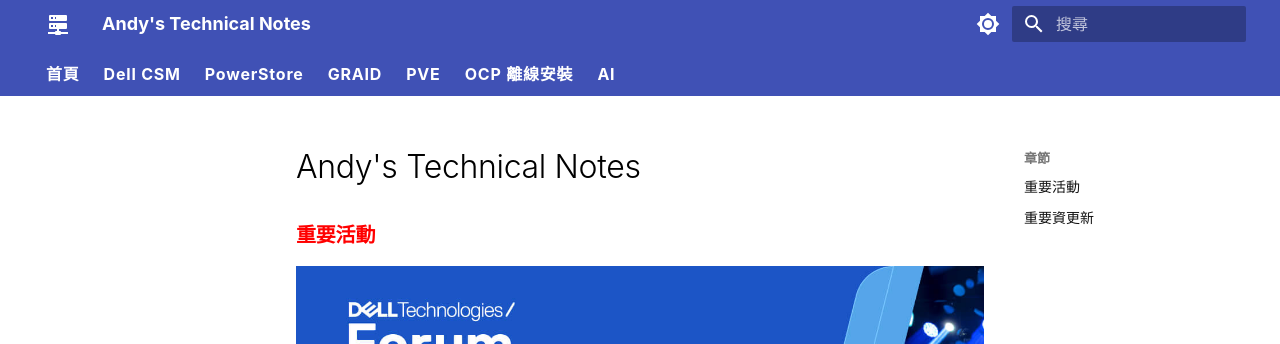
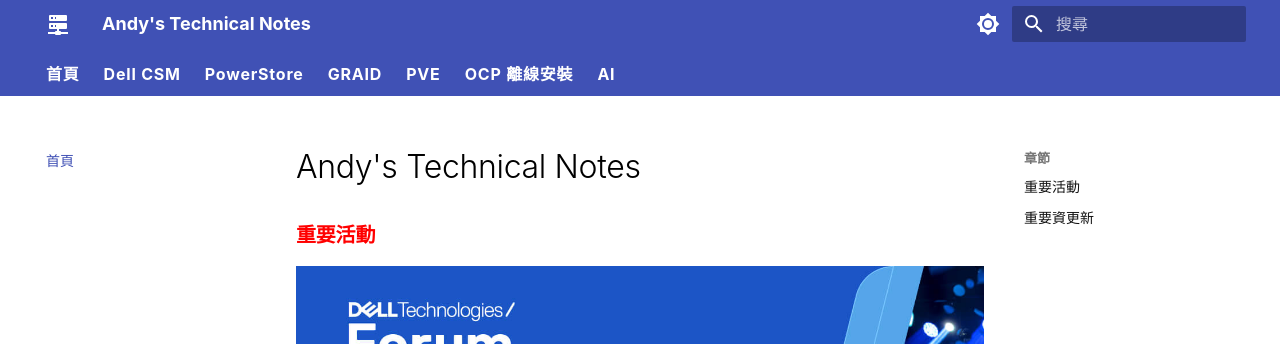
Before and after one commit to Andy0583/Metaage, an MkDocs documentation site: the page built from docs/index.md, in a window 1280 px wide. Shown: the top 344 px of the page. Built offline with MkDocs 1.6.1 and Material for MkDocs 9.7.7, drawn with Linux system fonts in a browser that asks for light colours.

Commit message:
Update extra.css

```diff
--- a/docs/overrides/extra.css
+++ b/docs/overrides/extra.css
@@ -36,22 +36,16 @@ body, .md-typeset {
 .md-typeset details.info {
   border-color: #3949ab;
 }
-
 .md-typeset .admonition.info > .admonition-title,
 .md-typeset details.info > summary {
   background-color: rgba(57, 73, 171, 0.1);
 }
-
 .md-typeset .admonition.info > .admonition-title::before,
 .md-typeset details.info > summary::before {
   background-color: #3949ab;
-}
-.md-sidebar--primary .md-nav__list > .md-nav__item:first-child {
-  display: none;
 }
 .md-typeset h1 {
   margin-bottom: 0.3em;
 }
 .md-typeset h1 + p {
-  margin-top: -0.5em;
-}
+  margin-top:
```
